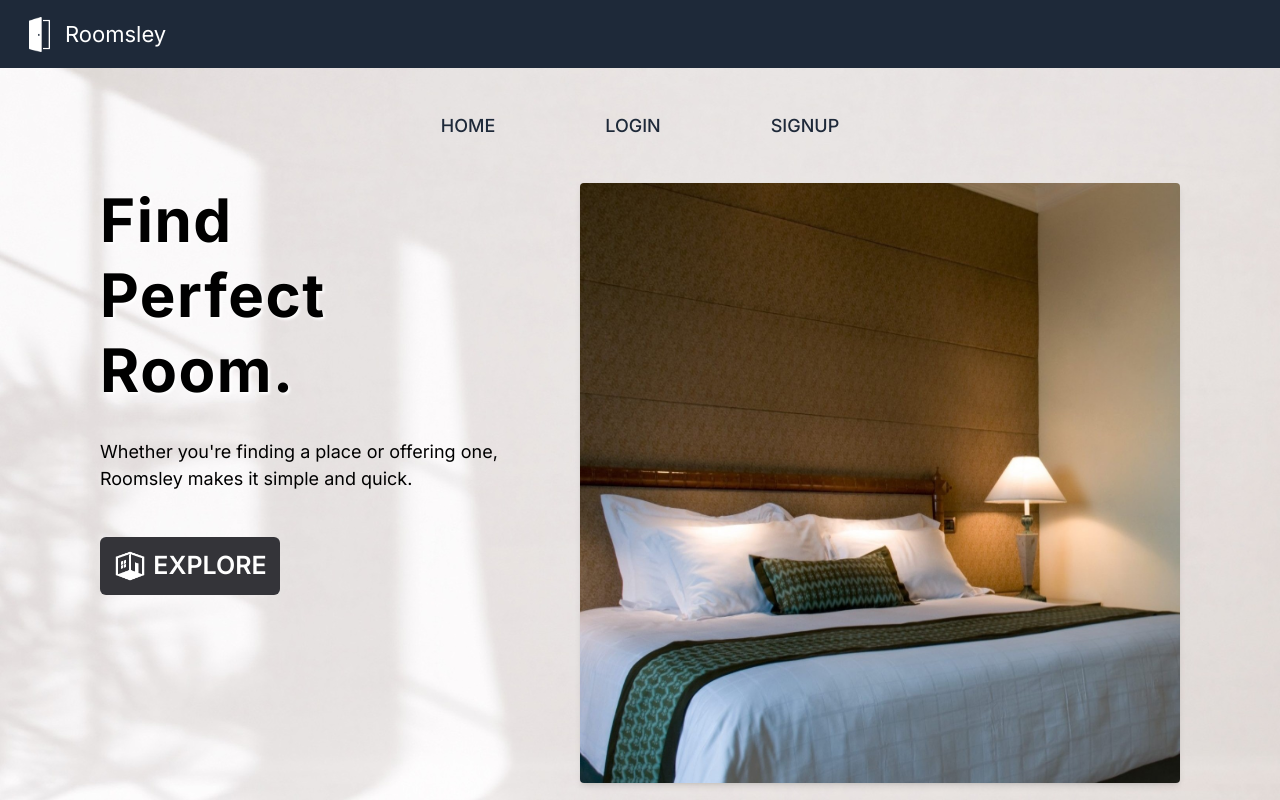
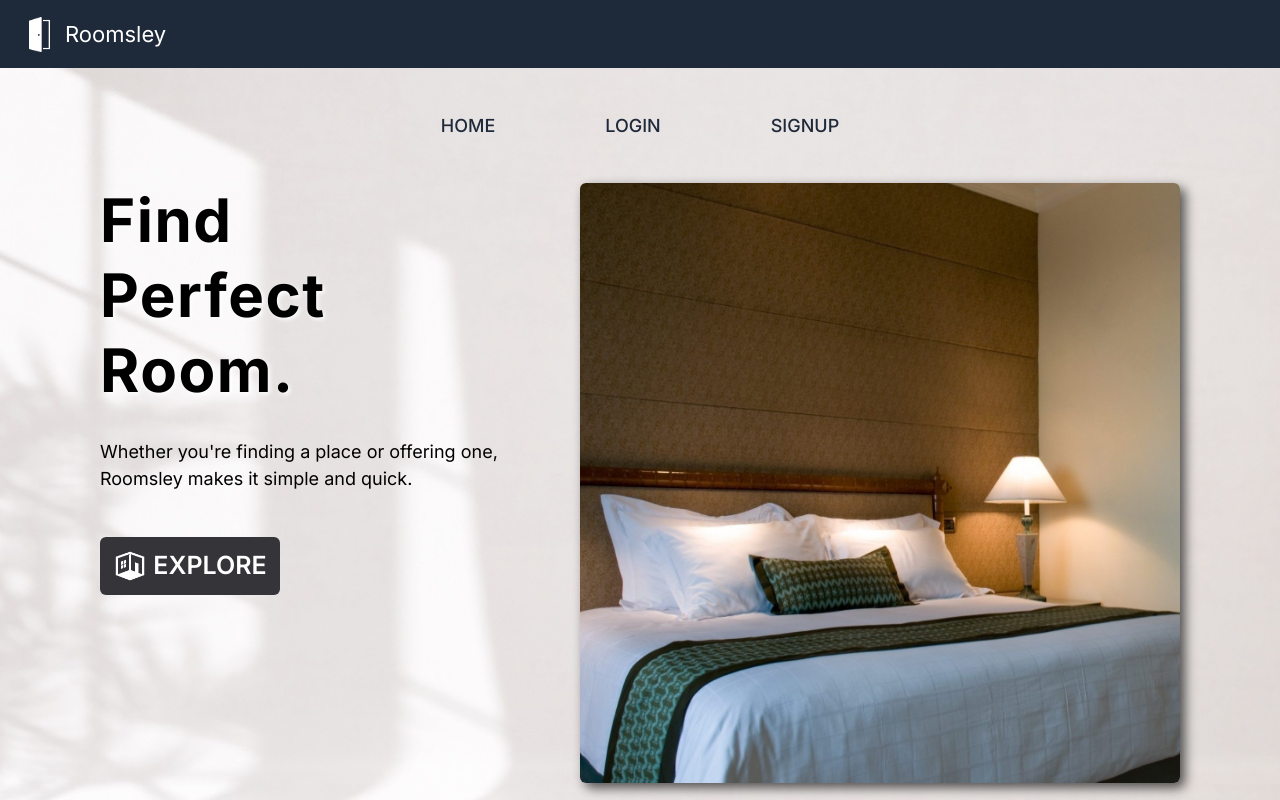
Before and after one commit to rohitkumar893/roomsley, a React (Vite) app: page / in a window 1280 px wide. Shown: the top 800 px of the page. Built offline with nearby package versions, Linux system fonts and the light colour scheme.

Commit message:
modified shadows of images

```diff
--- a/src/App.css
+++ b/src/App.css
@@ -41,7 +41,7 @@ nav{
 }
 
 .textlogo{
-  text-shadow: white 2px 2px 3px;
+  text-shadow: white 2px 2px 4px;
 }
 
 .logoimg{
@@ -173,6 +173,10 @@ ul:hover{
   animation: greentopBubbles 0.6s ease;
 }
 
+.roomimg{
+  box-shadow: 5px 5px 12px rgba(0, 0, 0, 0.658);
+}
+
 
 @keyframes greentopBubbles {
   0% {
--- a/src/App.jsx
+++ b/src/App.jsx
@@ -79,7 +79,7 @@ function App() {
               </div>
 
               <div>
-                <img src='roomimg.jpg' className='roomimg h-[580px] w-[580px] sm:h-[600px] sm:w-[600px] rounded-sm shadow-md'></img>
+                <img src='roomimg.jpg' className='roomimg h-[580px] w-[580px] sm:h-[600px] sm:w-[600px] rounded-md'></img>
               </div>
              </div>
           </div>
--- a/src/pages/Listings.css
+++ b/src/pages/Listings.css
@@ -55,7 +55,7 @@
 }
 
 .demoroom{
-    box-shadow: 5px 5px 12px rgba(0, 0, 0, 0.53);
+    box-shadow: 5px 5px 12px rgba(0, 0, 0, 0.658);
 }
 
 .demoroomdetails{
```
